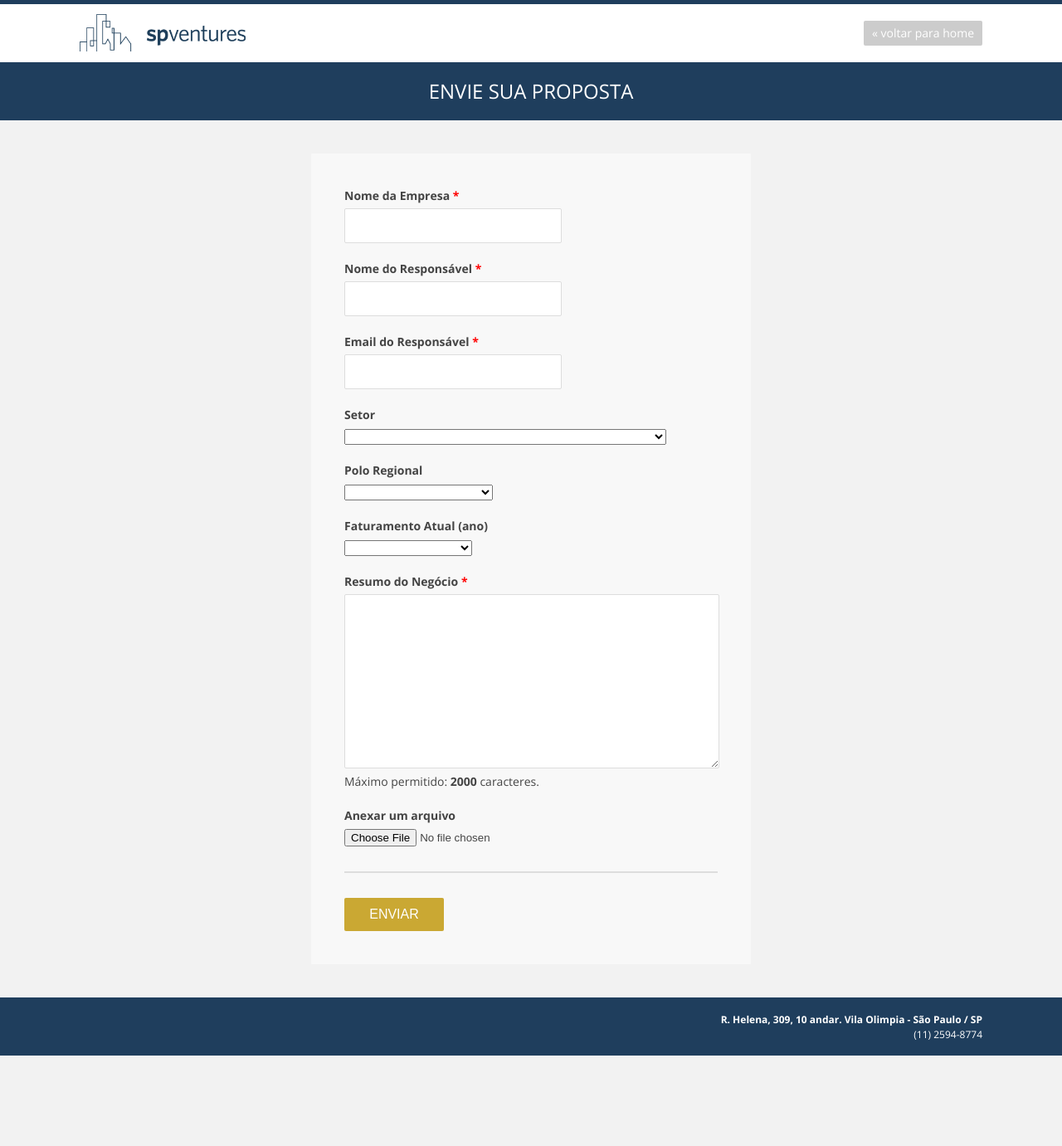
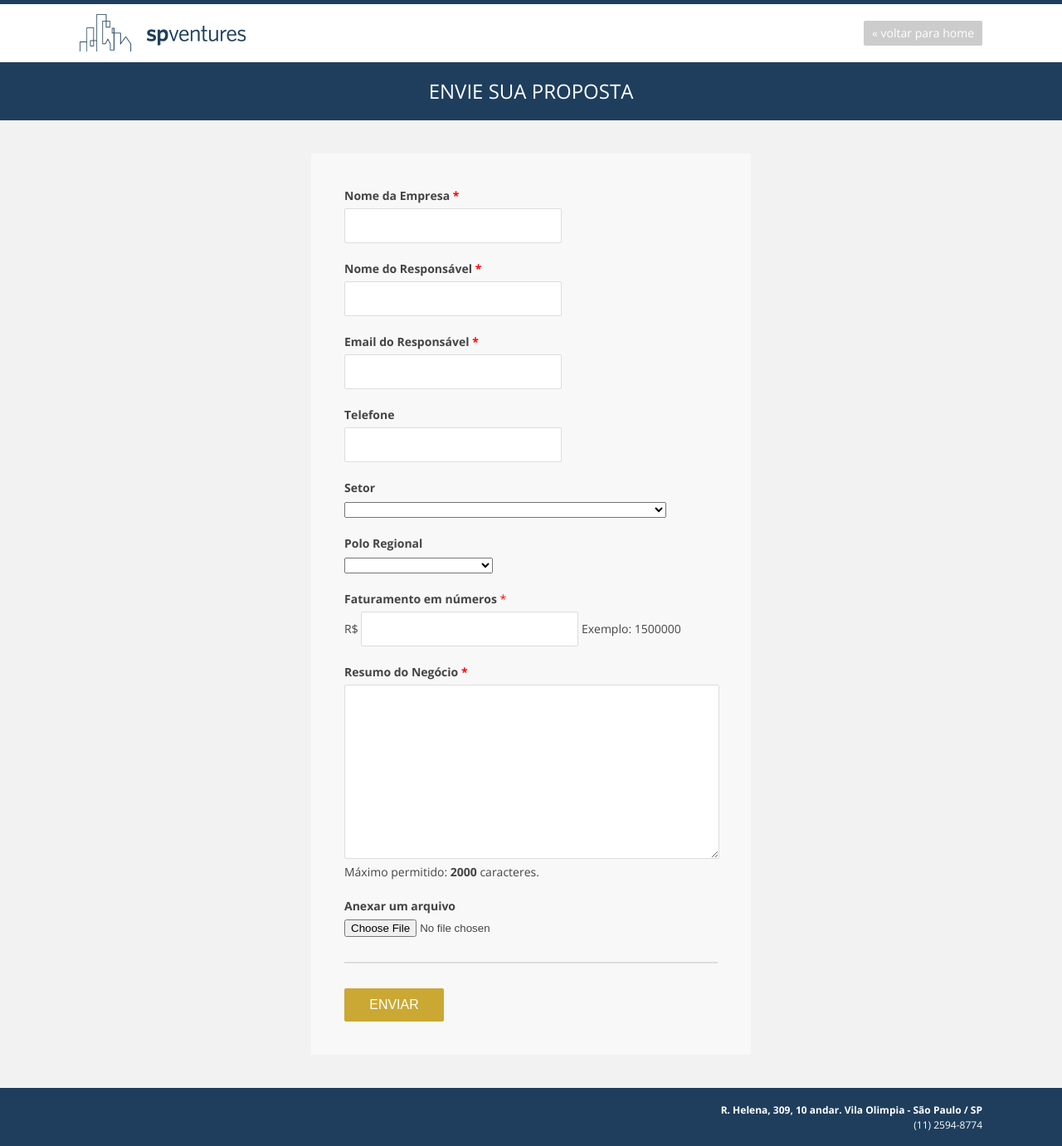
Before and after one commit to spventures/spventures.github.io, a Jekyll site: the page built from form.html, in a window 1280 px wide and 1381 px high. Shown: the whole window at 83% size. Built offline with Jekyll 4.4.1, drawn with Linux system fonts in a browser that asks for light colours; nearby versions of some CDN libraries; library files that are not in the unit come from our copies; comment, search, counter and statistics services are not loaded.

Commit message:
Add phone and money valye

```diff
--- a/_sass/_layout.scss
+++ b/_sass/_layout.scss
@@ -517,6 +517,7 @@ footer {
   }
 
   input[type="text"],
+  input[type="number"],
   input[type="email"],
   textarea {
     border-radius: 2px;
@@ -527,6 +528,7 @@ footer {
   }
 
   input[type="text"],
+  input[type="number"],
   input[type="email"] {
     width: 240px;
     height: 40px;
--- a/form.html
+++ b/form.html
@@ -46,6 +46,15 @@ permalink: /proposta/
               <input id="Field3" name="Field3" type="email" spellcheck="false" class="field text medium" value="" maxlength="255" tabindex="3"       required />
             </div>
           </li>
+          <li id="foli12" class="notranslate      ">
+            <label class="desc" id="title12" for="Field12">
+              Telefone
+            </label>
+          <div>
+            <input id="Field12" name="Field12" type="text" class="field text medium" value="" maxlength="255" tabindex="4" onkeyup=""       />
+            </div>
+          </li>
+
           <li id="foli4" class="notranslate       ">
             <label class="desc" id="title4" for="Field4">
               Setor
@@ -122,32 +131,15 @@ permalink: /proposta/
               </select>
             </div>
           </li>
-          <li id="foli7" class="notranslate       ">
-            <label class="desc" id="title7" for="Field7">
-              Faturamento Atual (ano)
-            </label>
+          <li id="foli13" class="notranslate      ">
+            <label class="desc " id="title13" for="Field13">Faturamento em números</label>
+            <span id="req_1" class="req">*</span>
             <div>
-              <select id="Field7" name="Field7" class="field select medium"       tabindex="6" >
-                <option value="" selected="selected">
-                </option>
-                <option value="0" >
-                  0
-                </option>
-                <option value="at&eacute; R$ 1MM" >
-                  até R$ 1MM
-                </option>
-                <option value="R$ 1MM - R$ 3,6MM" >
-                  R$ 1MM - R$ 3,6MM
-                </option>
-                <option value="R$ 3,6MM - R$ 10MM" >
-                  R$ 3,6MM - R$ 10MM
-                </option>
-                <option value="R$ 10MM - R$ 18MM" >
-                  R$ 10MM - R$ 18MM
-                </option>
-              </select>
+              R$ <input id="Field13" name="Field13" type="number" class="field text nospin medium"  value="" tabindex="7" onkeyup=""       />
+              Exemplo: 1500000
             </div>
           </li>
+
           <li id="foli8" class="notranslate      ">
             <label class="desc" id="title8" for="Field8">
               Resumo do Negócio
```
